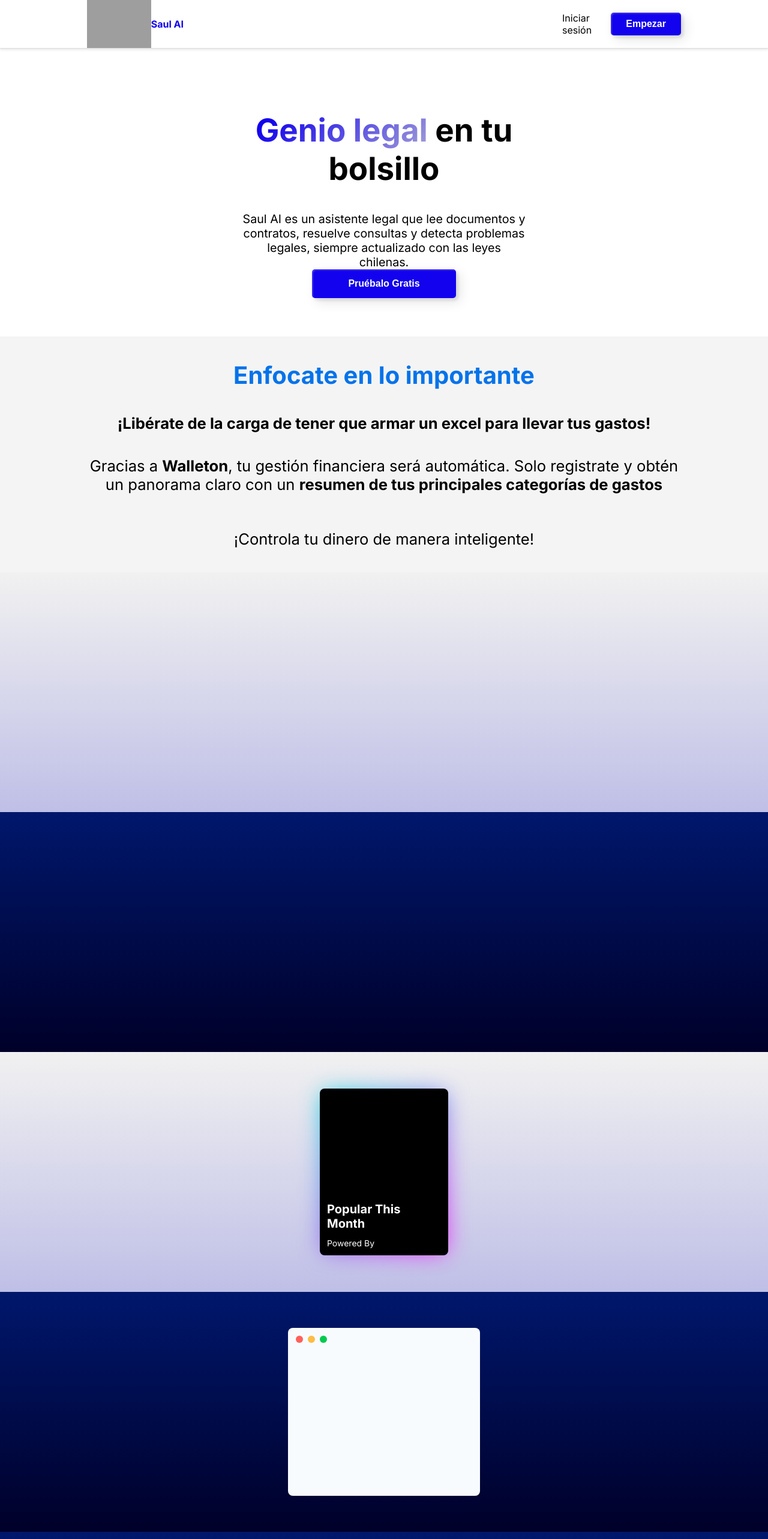
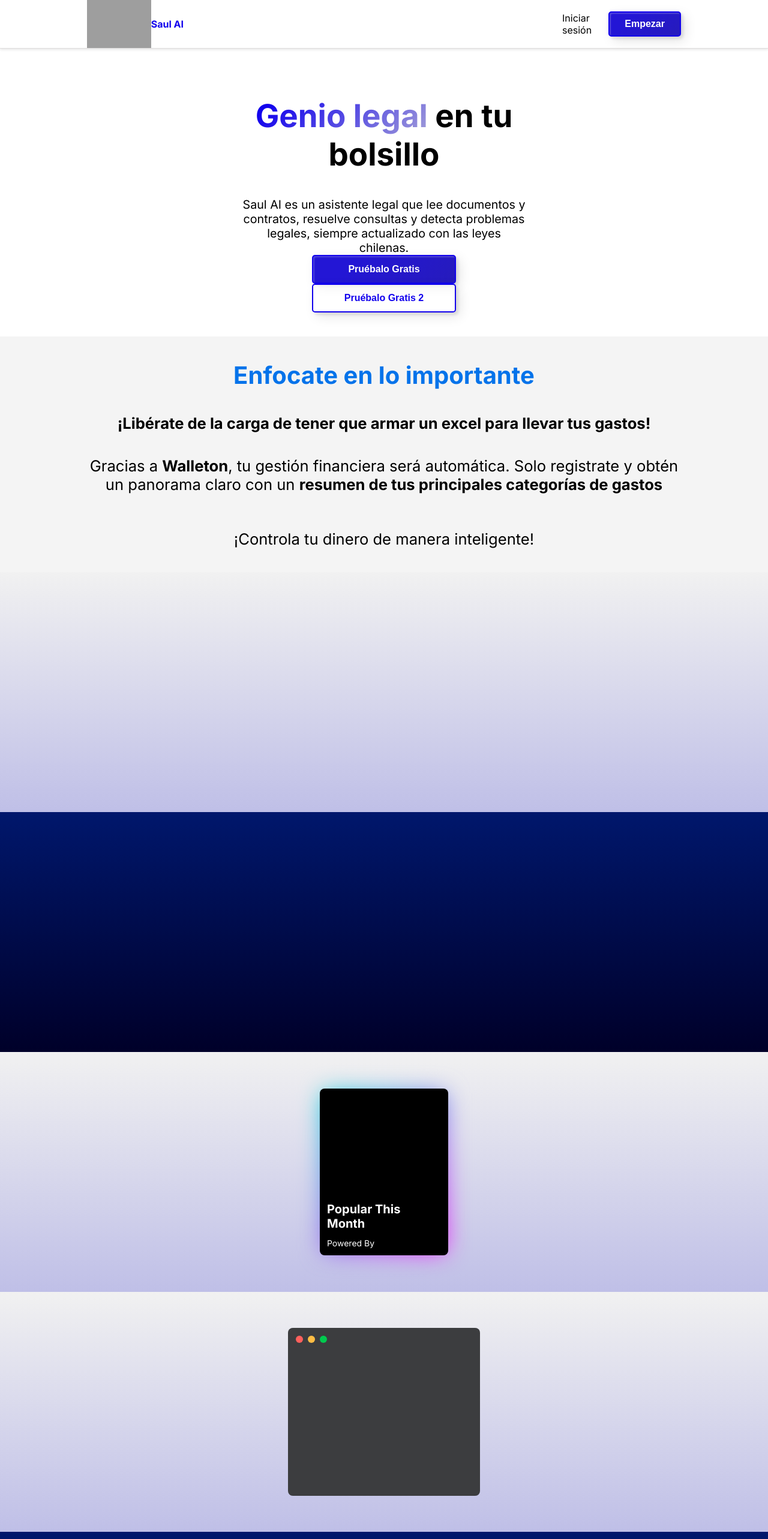
Before and after one commit to martinnss/cheap-flights, a React (Create React App) app in the folder frontend/: page / in a window 1280 px wide. Shown: the top 2566 px of the page at 60% size. Built offline with nearby package versions, Linux system fonts and the light colour scheme; grey boxes are pictures that could not be loaded.

Commit message:
working on components

```diff
--- /dev/null
+++ b/frontend/src/Components/BasicDiv.jsx
@@ -0,0 +1,27 @@
+import React from 'react'
+import styled from 'styled-components';
+
+import BasicDatePicker from './BasicDatePicker.jsx'
+import PrimaryButton from './PrimaryButton';
+
+const Div = styled.div`
+/* Initial styles for the section (e.g., hidden) */
+transform: translateY(100%); // Adjust this for desired starting position
+transition: transform 0.5s ease-in-out; // Adjust transition duration and easing
+
+/* Styles when section becomes visible */
+transform: translateY(0);
+`;
+
+const BasicDiv = ({children}) => {
+  return (
+    <Div>
+        {children}
+        <BasicDatePicker />
+        <PrimaryButton text="Lo que sea"/>
+        <h1>testerando</h1>
+    </Div>
+  )
+}
+
+export default BasicDiv
--- a/frontend/src/Components/PrimaryButton.jsx
+++ b/frontend/src/Components/PrimaryButton.jsx
@@ -8,7 +8,8 @@
   font-size: 1rem;
   font-weight: 600;
 
-  color: #fff;
+  color: ${(props) => (props.mode === 'light' ?  'var(--blue)': '#fff' )};
+
   border-radius: 5px;
   padding: 10px 25px;
   background: transparent;
@@ -22,10 +23,11 @@
   outline: none;
 
   &.primary-button {
-    background-color: var(--blue);
-    background-image: linear-gradient(315deg, var(--blue)0%, var(--blue) 74%);
+    background-color: ${(props) => (props.mode === 'light' ? 'rgba(255, 255, 255, 0.503)' : 'var(--blue)')};
+    background-image: ${(props) => (props.mode === 'light' ? '#ffffff8061bbc 0%, #f1f0ff 74%)' : 'linear-gradient(315deg, #261bbc 0%, #2316d5 74%)')};
     border: none;
     z-index: 1;
+    border: 2px solid var(--blue);
   }
   &.primary-button:after {
     position: absolute;
@@ -36,14 +38,14 @@
     left: 0;
     z-index: -1;
     border-radius: 5px;
-    background-color: #2215d9;
-    background-image: linear-gradient(315deg, #261bbc 0%, #2316d5 74%);
+    background-color: ${(props) => (props.mode === 'light' ? 'rgba(208, 220, 255, 0.175)' : 'var(--blue)')};
+    background-image: ${(props) => (props.mode === 'light' ? 'linear-gradient(315deg,  #ffffff 0%, #dadfff 74%)' : 'linear-gradient(315deg, #261bbc 0%, #070068 74%)')};
     box-shadow: -7px -7px 20px 0px #fff9, -4px -4px 5px 0px #fff9,
       7px 7px 20px 0px #0002, 4px 4px 5px 0px #0001;
     transition: all 0.3s ease;
   }
   &:hover {
-    color: #fff;
+    color: ${(props) => (props.mode === 'light' ?  'var(--blue)': '#fff' )};
   }
   &:hover:after {
     top: 0;
@@ -54,9 +56,9 @@
   }
 `;
 
-const PrimaryButton = ({ text, width, height }) => {
+const PrimaryButton = ({ text, width, height , mode}) => {
   return (
-    <StyledButton className="custom-btn primary-button" width={width} height={height} >{text}</StyledButton>
+    <StyledButton className="custom-btn primary-button" width={width} height={height} mode={mode} >{text}</StyledButton>
   );
 };
 
--- a/frontend/src/Containers/CardSafari.jsx
+++ b/frontend/src/Containers/CardSafari.jsx
@@ -5,7 +5,7 @@
     width: 25%;
     height: 70%;
     margin: 0 auto;
-    background-color: #F8FBFE;
+    background-color:${(props) => (props.mode ==="light" ? '#F8FBFE' : '#3c3d3f')} ;
     border-radius: 8px;
     z-index: 1;
 
@@ -43,9 +43,9 @@
   background-color: #00ca4e;
 `;
 
-const CardSafari = () => {
+const CardSafari = ({mode}) => {
   return (
-    <Card>
+    <Card mode={mode}>
       <Tools>
         <Circle>
           <RedBox />
@@ -58,6 +58,7 @@
         </Circle>
       </Tools>
       {/* Otro contenido dentro del componente Card */}
+
     </Card>
   )
 }
--- a/frontend/src/Pages/Home.jsx
+++ b/frontend/src/Pages/Home.jsx
@@ -9,6 +9,7 @@
 import CardGlowing from '../Containers/CardGlowing';
 import CardSafari from '../Containers/CardSafari';
 import CardWithCircles from '../Containers/CardWithCircles';
+import BasicDiv from '../Components/BasicDiv';
 
 
 const Home = () => {
@@ -30,6 +31,7 @@
                 <h1><span>Genio legal</span> en tu bolsillo </h1>
                 <p className ="main-p">Saul AI es un asistente legal que lee documentos y contratos, resuelve consultas y detecta problemas legales, siempre actualizado con las leyes chilenas.</p>
                 <PrimaryButton onClick={navigateToSignup} text="Pruébalo Gratis" height="3rem" width="15rem" />
+                <PrimaryButton onClick={navigateToSignup} text="Pruébalo Gratis 2" height="3rem" width="15rem" mode="light" />
             </div>
         </section>
 
@@ -56,8 +58,11 @@
         <ClearBackground>
             <CardGlowing />
         </ClearBackground>
+        <ClearBackground>
+            <CardSafari mode="dark" />
+        </ClearBackground>
         <DarkContainerBackground>
-            <CardSafari />
+            <CardSafari mode="light" />
         </DarkContainerBackground>
         <DarkContainerBackground>
             <CardWithCircles mode='light'/>
@@ -65,6 +70,9 @@
         <ClearBackground>
             <CardWithCircles mode='dark'/>
         </ClearBackground>
+        <BasicDiv>
+            <h1>test children</h1>
+        </BasicDiv>
 
 
 
```
